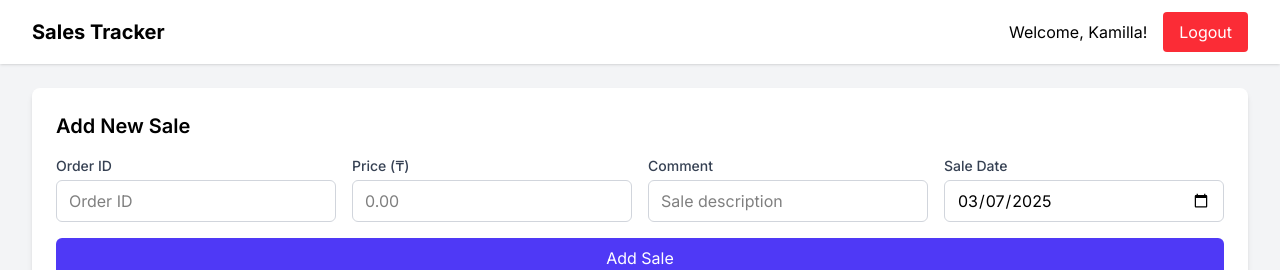
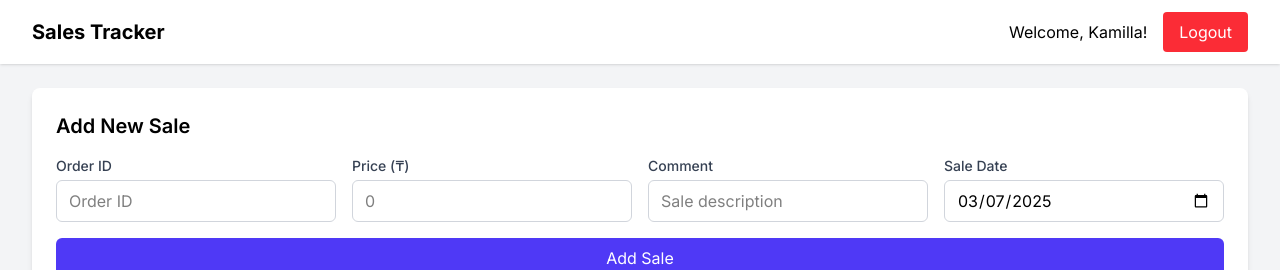
Before and after one commit to idkwhttsay/sales-tracker, a Next.js app: page / in a window 1280 px wide. Shown: the top 270 px of the page. Built offline with nearby package versions, Linux system fonts and the light colour scheme; no server answers; the database is empty; sample sign-in values are in the browser's storage.

Commit message:
feat: make the price an integer

```diff
--- a/components/SaleForm.tsx
+++ b/components/SaleForm.tsx
@@ -86,13 +86,13 @@ export default function SaleForm({ onSaleAdded }: SaleFormProps) {
                         <input
                             type="number"
                             id="price"
-                            min="0.01"
-                            step="0.01"
+                            min="0"
+                            step="1"
                             required
                             value={price}
                             onChange={(e) => setPrice(e.target.value)}
                             className="w-full px-3 py-2 border border-gray-300 rounded-md focus:outline-none focus:ring-indigo-500 focus:border-indigo-500"
-                            placeholder="0.00"
+                            placeholder="0"
                         />
                     </div>
 
```
